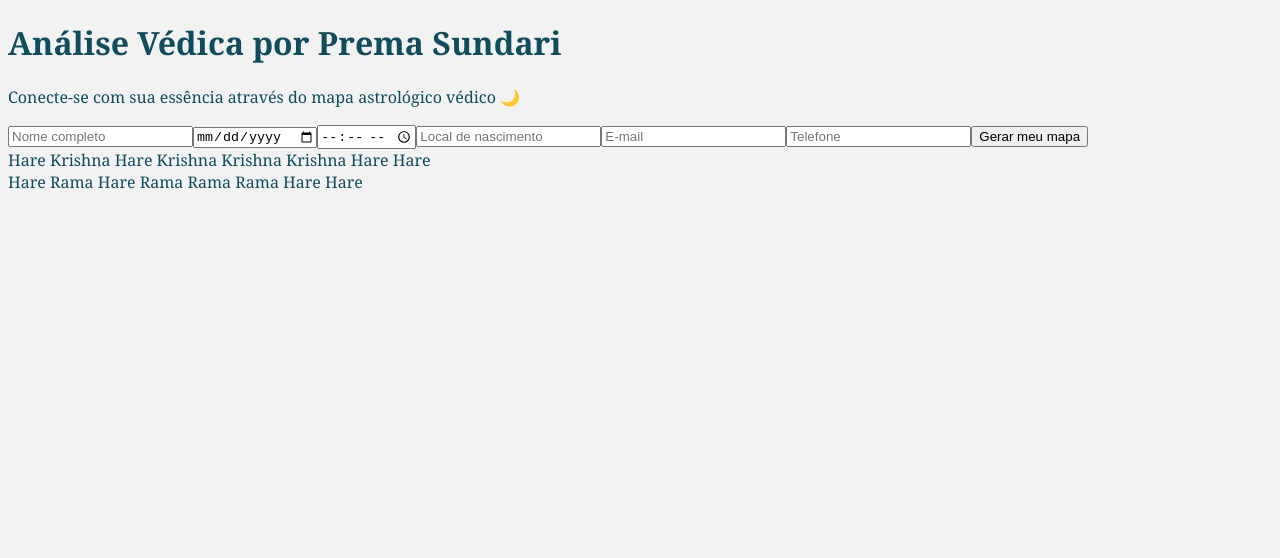
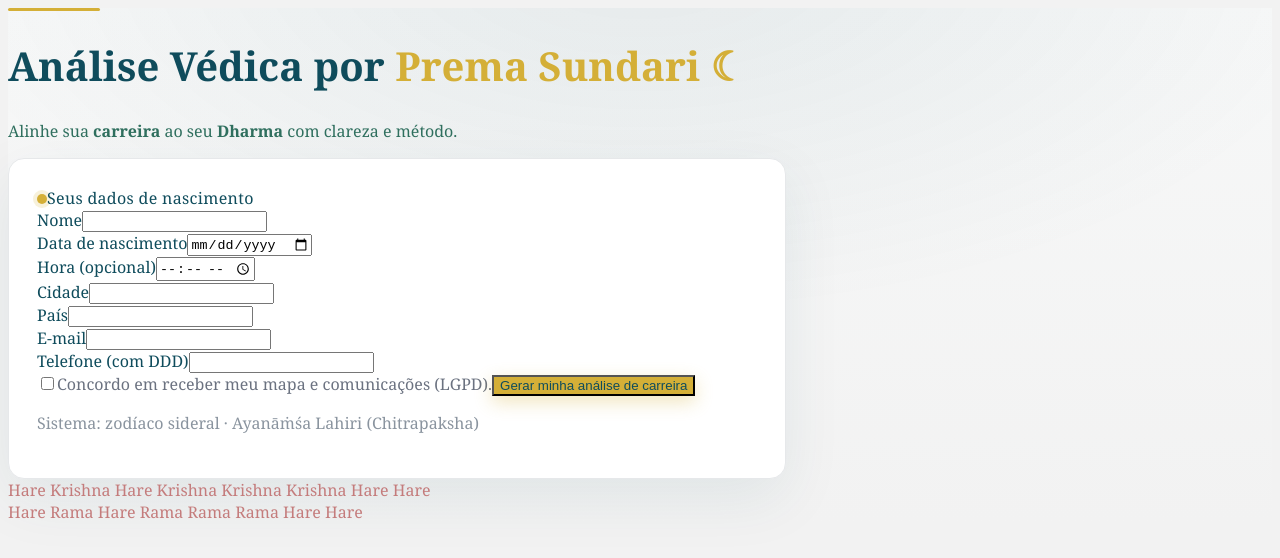
Before and after one commit to premasundaridevi/prema-mapa-vedico, a Next.js app: page / in a window 1280 px wide. Shown: the top 558 px of the page. Built offline with nearby package versions, Linux system fonts and the light colour scheme.

Commit message:
Update page.tsx

```diff
--- a/app/page.tsx
+++ b/app/page.tsx
@@ -1,106 +1,243 @@
 "use client";
-
 import { useState } from "react";
 
 export default function Page() {
-  const [form, setForm] = useState({
-    nome: "",
-    data: "",
-    hora: "",
-    local: "",
-    email: "",
-    telefone: "",
-  });
-
-  const handleChange = (e: React.ChangeEvent<HTMLInputElement>) => {
-    setForm({ ...form, [e.target.name]: e.target.value });
+  // Paleta
+  const C = {
+    azul: "#0F4C5C",
+    verde: "#2f6f5e",
+    rosa: "#c47c7c",
+    ouro: "#D4AF37",
+    branco: "#ffffff",
+    cinza: "#f2f2f2",
+    borda: "#E6E8EA",
   };
 
-  const handleSubmit = (e: React.FormEvent) => {
+  const [loading, setLoading] = useState(false);
+  const [resp, setResp] = useState<any>(null);
+  const [err, setErr] = useState<string | null>(null);
+
+  const inputCls =
+    "w-full h-12 px-4 border rounded-md bg-white placeholder-gray-400 focus:outline-none focus:ring-2 focus:ring-[#0F4C5C]/15 focus:border-[#0F4C5C] transition";
+
+  async function handleSubmit(e: React.FormEvent<HTMLFormElement>) {
     e.preventDefault();
-    console.log("Dados enviados:", form);
-  };
+    setLoading(true);
+    setErr(null);
+    setResp(null);
+
+    const data = Object.fromEntries(new FormData(e.currentTarget).entries());
+
+    try {
+      const r = await fetch("/api/mapa", {
+        method: "POST",
+        headers: { "Content-Type": "application/json" },
+        body: JSON.stringify(data),
+      });
+      const j = await r.json();
+      if (!r.ok) throw new Error(j.error || "Erro ao gerar mapa");
+      setResp(j);
+    } catch (e: any) {
+      setErr(e.message);
+    } finally {
+      setLoading(false);
+    }
+  }
 
   return (
-    <main className="min-h-screen flex items-center justify-center bg-gradient-to-b from-[#0F4C5C] to-[#2f6f5e] text-white px-6">
-      <div className="bg-[#0F4C5C]/70 backdrop-blur-md p-10 rounded-xl shadow-2xl w-full max-w-md text-center space-y-6">
-        {/* Título */}
-        <h1 className="text-3xl font-bold text-[#FFD700]">
-          Análise Védica por Prema Sundari
+    <main
+      className="min-h-screen px-4 py-10 flex items-start justify-center"
+      style={{
+        background: `radial-gradient(1200px 600px at 50% -10%, rgba(15,76,92,.08), transparent 60%),
+                     linear-gradient(#f7f8f8,#f2f2f2)`,
+      }}
+    >
+      <div className="w-full max-w-3xl">
+        {/* Cabeçalho */}
+        <div className="text-center mb-8">
+          <div className="mx-auto mb-3" style={{ width: 92, height: 3, background: C.ouro, borderRadius: 2 }} />
+          <h1
+            className="font-bold leading-tight"
+            style={{
+              color: C.azul,
+              fontFamily: "Georgia, serif",
+              fontSize: 40,
+            }}
+          >
+            Análise Védica por <span style={{ color: C.ouro }}>Prema Sundari ☾</span>
           </h1>
-        <p className="text-sm text-gray-200">
-          Conecte-se com sua essência através do mapa astrológico védico 🌙
+          <p className="mt-2" style={{ color: C.verde }}>
+            Alinhe sua <b>carreira</b> ao seu <b>Dharma</b> com clareza e método.
           </p>
+        </div>
 
-        {/* Formulário */}
-        <form onSubmit={handleSubmit} className="flex flex-col space-y-4">
-          <input
-            type="text"
-            name="nome"
-            placeholder="Nome completo"
-            value={form.nome}
-            onChange={handleChange}
-            required
-            className="p-3 rounded-md border border-gray-300 text-black"
+        {/* Card */}
+        <form
+          onSubmit={handleSubmit}
+          className="mx-auto"
+          style={{
+            background: C.branco,
+            border: `1px solid ${C.borda}`,
+            borderRadius: 16,
+            boxShadow: "0 20px 60px rgba(15,76,92,.08)",
+            padding: 28,
+            maxWidth: 720,
+          }}
+        >
+          {/* Linha decorativa */}
+          <div className="flex items-center gap-3 mb-6">
+            <span
+              style={{
+                display: "inline-block",
+                width: 10,
+                height: 10,
+                borderRadius: "50%",
+                background: C.ouro,
+                boxShadow: "0 0 0 4px rgba(212,175,55,.18)",
+              }}
             />
-          <input
-            type="date"
-            name="data"
-            value={form.data}
-            onChange={handleChange}
-            required
-            className="p-3 rounded-md border border-gray-300 text-black"
-          />
-          <input
-            type="time"
-            name="hora"
-            value={form.hora}
-            onChange={handleChange}
-            required
-            className="p-3 rounded-md border border-gray-300 text-black"
-          />
-          <input
-            type="text"
-            name="local"
-            placeholder="Local de nascimento"
-            value={form.local}
-            onChange={handleChange}
-            required
-            className="p-3 rounded-md border border-gray-300 text-black"
-          />
-          <input
-            type="email"
-            name="email"
-            placeholder="E-mail"
-            value={form.email}
-            onChange={handleChange}
-            required
-            className="p-3 rounded-md border border-gray-300 text-black"
-          />
+            <span style={{ color: C.azul, fontFamily: "Georgia, serif", letterSpacing: ".02em" }}>
+              Seus dados de nascimento
+            </span>
+          </div>
+
+          {/* Nome */}
+          <div className="mb-5">
+            <label className="block mb-2 text-sm" style={{ color: C.azul }}>
+              Nome
+            </label>
+            <input name="nome" required className={inputCls} />
+          </div>
+
+          {/* Data / Hora */}
+          <div className="grid grid-cols-1 md:grid-cols-2 gap-5 mb-5">
+            <div>
+              <label className="block mb-2 text-sm" style={{ color: C.azul }}>
+                Data de nascimento
+              </label>
+              <input type="date" name="data" required className={inputCls} />
+            </div>
+            <div>
+              <label className="block mb-2 text-sm" style={{ color: C.azul }}>
+                Hora (opcional)
+              </label>
+              <input type="time" name="hora" className={inputCls} />
+            </div>
+          </div>
+
+          {/* Cidade / País */}
+          <div className="mb-5">
+            <label className="block mb-2 text-sm" style={{ color: C.azul }}>
+              Cidade
+            </label>
+            <input name="cidade" required className={inputCls} />
+          </div>
+          <div className="mb-5">
+            <label className="block mb-2 text-sm" style={{ color: C.azul }}>
+              País
+            </label>
+            <input name="pais" required className={inputCls} />
+          </div>
+
+          {/* Leads */}
+          <div className="grid grid-cols-1 md:grid-cols-2 gap-5 mb-4">
+            <div>
+              <label className="block mb-2 text-sm" style={{ color: C.azul }}>
+                E-mail
+              </label>
+              <input type="email" name="email" required className={inputCls} />
+            </div>
+            <div>
+              <label className="block mb-2 text-sm" style={{ color: C.azul }}>
+                Telefone (com DDD)
+              </label>
               <input
                 type="tel"
                 name="telefone"
-            placeholder="Telefone"
-            value={form.telefone}
-            onChange={handleChange}
                 required
-            className="p-3 rounded-md border border-gray-300 text-black"
+                pattern="[\d\s()+-]{9,}"
+                title="Digite um telefone válido (ex.: 11 91234-5678)"
+                className={inputCls}
               />
+            </div>
+          </div>
+
+          {/* Consentimento */}
+          <label className="flex items-center gap-2 text-xs mb-5" style={{ color: "#6B7280" }}>
+            <input type="checkbox" name="consent" required className="h-4 w-4" />
+            Concordo em receber meu mapa e comunicações (LGPD).
+          </label>
 
           {/* Botão */}
           <button
             type="submit"
-            className="mt-4 bg-[#FFD700] text-[#0F4C5C] font-bold py-3 px-6 rounded-lg hover:bg-[#e6c200] transition"
+            disabled={loading}
+            className="w-full h-12 rounded-md font-semibold transition"
+            style={{
+              background: C.ouro,
+              color: C.azul,
+              boxShadow: "0 6px 18px rgba(212,175,55,.32)",
+            }}
           >
-            Gerar meu mapa
+            {loading ? "Gerando..." : "Gerar minha análise de carreira"}
           </button>
+
+          {/* Nota técnica */}
+          <p className="text-xs text-center mt-3" style={{ color: "#8A949F" }}>
+            Sistema: zodíaco sideral · Ayanāṁśa Lahiri (Chitrapaksha)
+          </p>
+
+          {err && (
+            <p className="text-sm text-red-600 text-center mt-2">
+              {err}
+            </p>
+          )}
         </form>
 
-        {/* Mantra */}
-        <footer className="mt-6 text-xs text-gray-300 italic">
+        {/* Resultado */}
+        {resp && (
+          <div
+            className="mx-auto mt-8"
+            style={{
+              background: C.branco,
+              border: `1px solid ${C.borda}`,
+              borderRadius: 16,
+              boxShadow: "0 20px 60px rgba(15,76,92,.08)",
+              padding: 24,
+              maxWidth: 720,
+              textAlign: "center",
+            }}
+          >
+            <h2
+              className="text-xl mb-3"
+              style={{ color: C.azul, fontFamily: "Georgia, serif" }}
+            >
+              Seu Resultado
+            </h2>
+            <div className="grid grid-cols-1 md:grid-cols-3 gap-4" style={{ color: C.verde }}>
+              <p><b>Ascendente:</b> {resp.ascendente ?? "—"}</p>
+              <p><b>Sol:</b> {resp.sol}</p>
+              <p><b>Lua:</b> {resp.lua}</p>
+            </div>
+            {resp.pdfUrl && (
+              <a
+                href={resp.pdfUrl}
+                target="_blank"
+                rel="noreferrer"
+                className="underline inline-block mt-4"
+                style={{ color: C.verde }}
+              >
+                Abrir PDF
+              </a>
+            )}
+          </div>
+        )}
+
+        {/* Mantra no rodapé */}
+        <div className="text-center mt-10 italic" style={{ color: C.rosa }}>
           Hare Krishna Hare Krishna Krishna Krishna Hare Hare <br />
           Hare Rama Hare Rama Rama Rama Hare Hare
-        </footer>
+        </div>
       </div>
     </main>
   );
```
Lines whose indentation alone changed are shown as unchanged.
